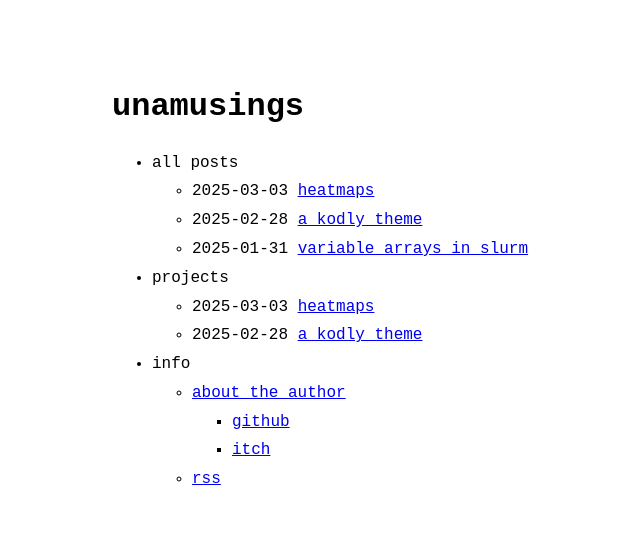
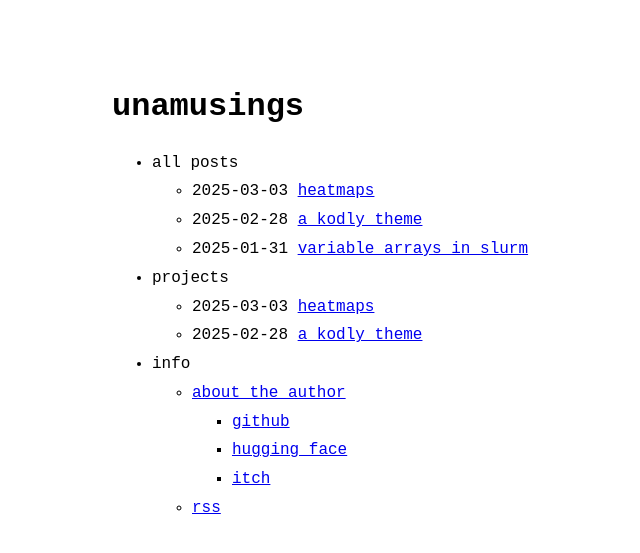
Before and after one commit to hipml/hipml.github.io, a Jekyll site: the page built from index.md, in a window 1280 px wide. Shown: the top 553 px of the page, without its empty margins (128-768 px from the left). Built offline with Jekyll 4.4.1, drawn with Linux system fonts in a browser that asks for light colours.

Commit message:
adding huggingface to links

```diff
--- a/_data/menu.yml
+++ b/_data/menu.yml
@@ -23,6 +23,8 @@ entries:
         entries:
         - title: github
           url: https://github.com/hipml
+        - title: hugging face
+          url: https://huggingface.co/hipml
         - title: itch
           url: https://hipml.itch.io/
       - title: rss
```
